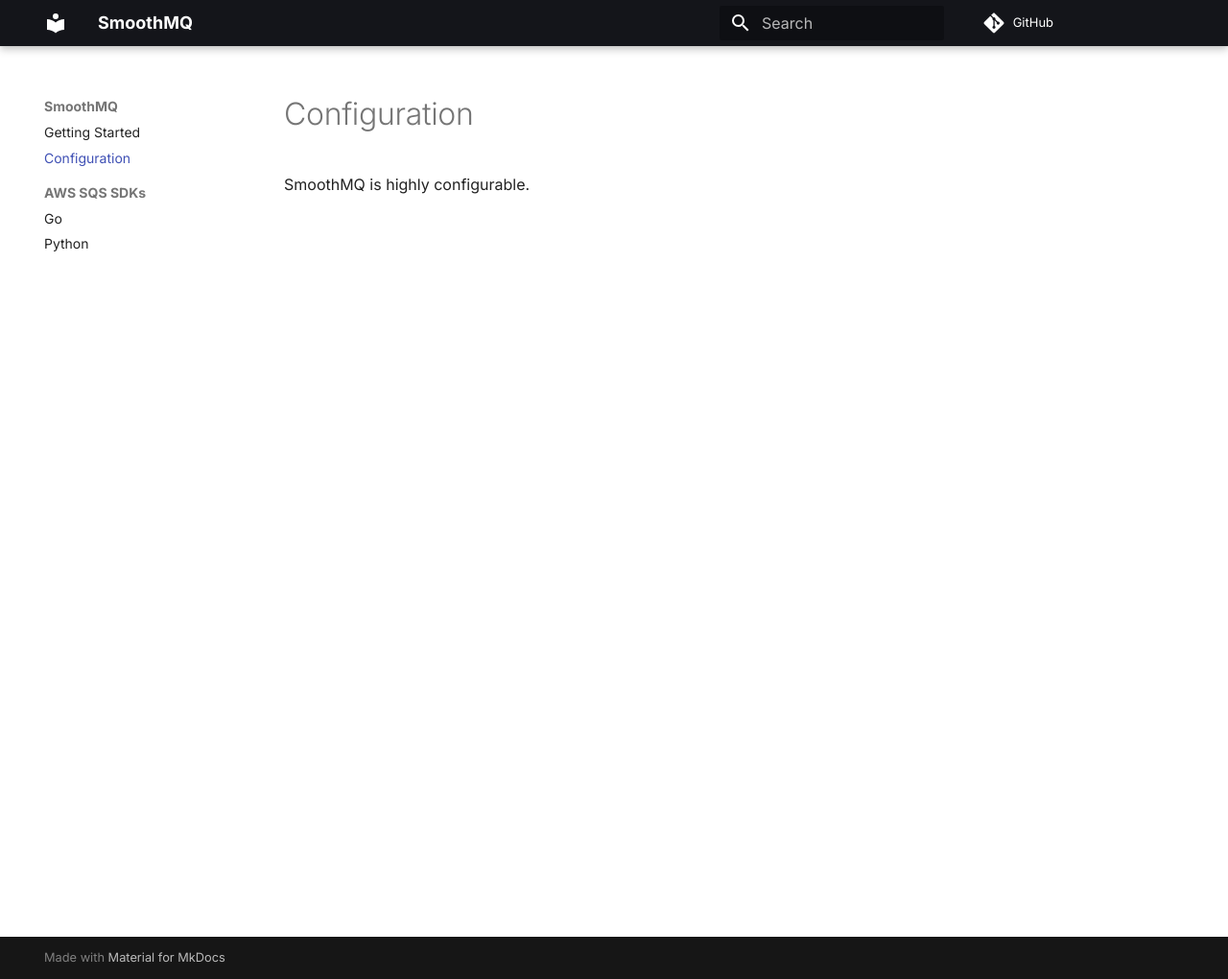
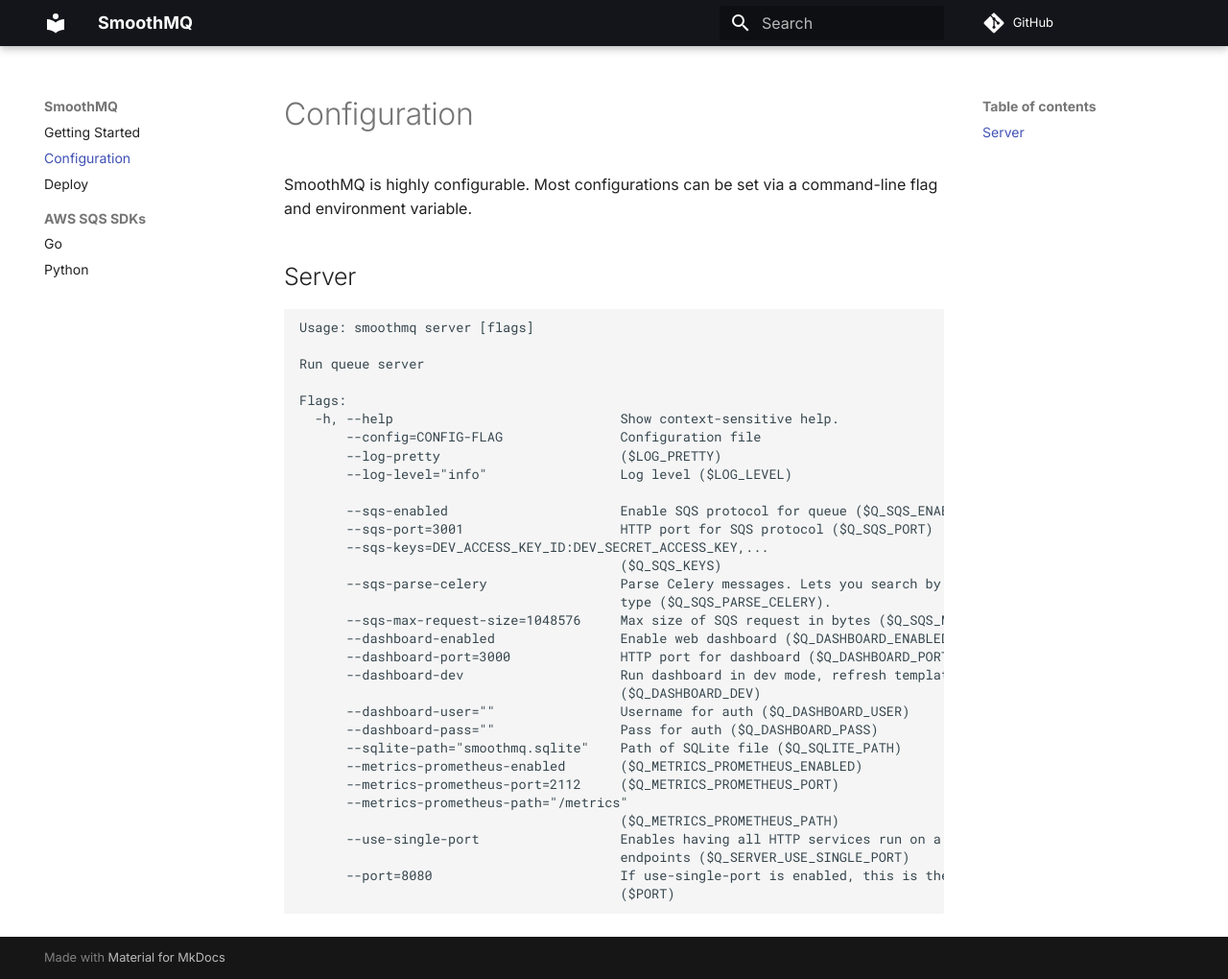
Before and after one commit to poundifdef/smoothmq-docs, an MkDocs documentation site: the page built from docs/configuration.md, in a window 1280 px wide and 1020 px high. Shown: the whole window at 96% size. Built offline with MkDocs 1.6.1 and Material for MkDocs 9.7.7, drawn with Linux system fonts in a browser that asks for light colours; comment, search, counter and statistics services are not loaded.

Commit message:
add configs and deploy options

````diff
--- a/docs/configuration.md
+++ b/docs/configuration.md
@@ -1,3 +1,41 @@
 # Configuration
 
-SmoothMQ is highly configurable.
+SmoothMQ is highly configurable. Most configurations can be set via a command-line
+flag and environment variable.
+
+## Server
+
+```
+Usage: smoothmq server [flags]
+
+Run queue server
+
+Flags:
+  -h, --help                             Show context-sensitive help.
+      --config=CONFIG-FLAG               Configuration file
+      --log-pretty                       ($LOG_PRETTY)
+      --log-level="info"                 Log level ($LOG_LEVEL)
+
+      --sqs-enabled                      Enable SQS protocol for queue ($Q_SQS_ENABLED)
+      --sqs-port=3001                    HTTP port for SQS protocol ($Q_SQS_PORT)
+      --sqs-keys=DEV_ACCESS_KEY_ID:DEV_SECRET_ACCESS_KEY,...
+                                         ($Q_SQS_KEYS)
+      --sqs-parse-celery                 Parse Celery messages. Lets you search by celery message ID and task
+                                         type ($Q_SQS_PARSE_CELERY).
+      --sqs-max-request-size=1048576     Max size of SQS request in bytes ($Q_SQS_MAX_REQUEST_SIZE)
+      --dashboard-enabled                Enable web dashboard ($Q_DASHBOARD_ENABLED)
+      --dashboard-port=3000              HTTP port for dashboard ($Q_DASHBOARD_PORT)
+      --dashboard-dev                    Run dashboard in dev mode, refresh templates from local
+                                         ($Q_DASHBOARD_DEV)
+      --dashboard-user=""                Username for auth ($Q_DASHBOARD_USER)
+      --dashboard-pass=""                Pass for auth ($Q_DASHBOARD_PASS)
+      --sqlite-path="smoothmq.sqlite"    Path of SQLite file ($Q_SQLITE_PATH)
+      --metrics-prometheus-enabled       ($Q_METRICS_PROMETHEUS_ENABLED)
+      --metrics-prometheus-port=2112     ($Q_METRICS_PROMETHEUS_PORT)
+      --metrics-prometheus-path="/metrics"
+                                         ($Q_METRICS_PROMETHEUS_PATH)
+      --use-single-port                  Enables having all HTTP services run on a single port with different
+                                         endpoints ($Q_SERVER_USE_SINGLE_PORT)
+      --port=8080                        If use-single-port is enabled, this is the port number for the server
+                                         ($PORT)
+```
````
Also changed, not shown: docs/AWS SQS SDKs/python.md (+1 -1 lines), docs/deploy.md (added, +73 -0 lines), docs/index.md (+4 -4 lines), 1 other file.
